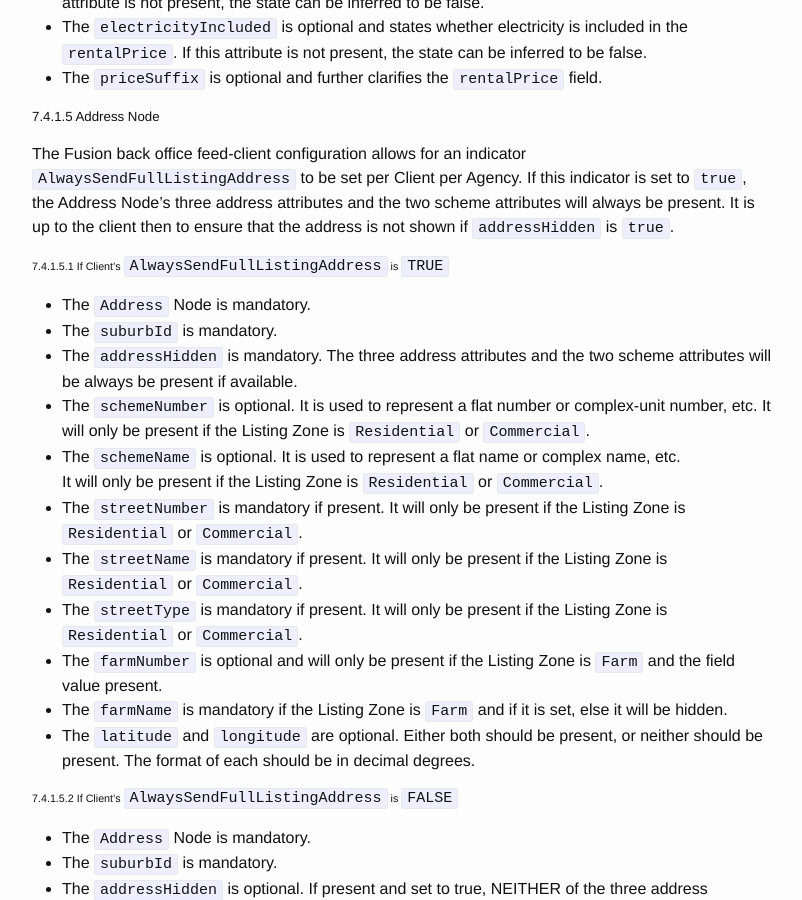
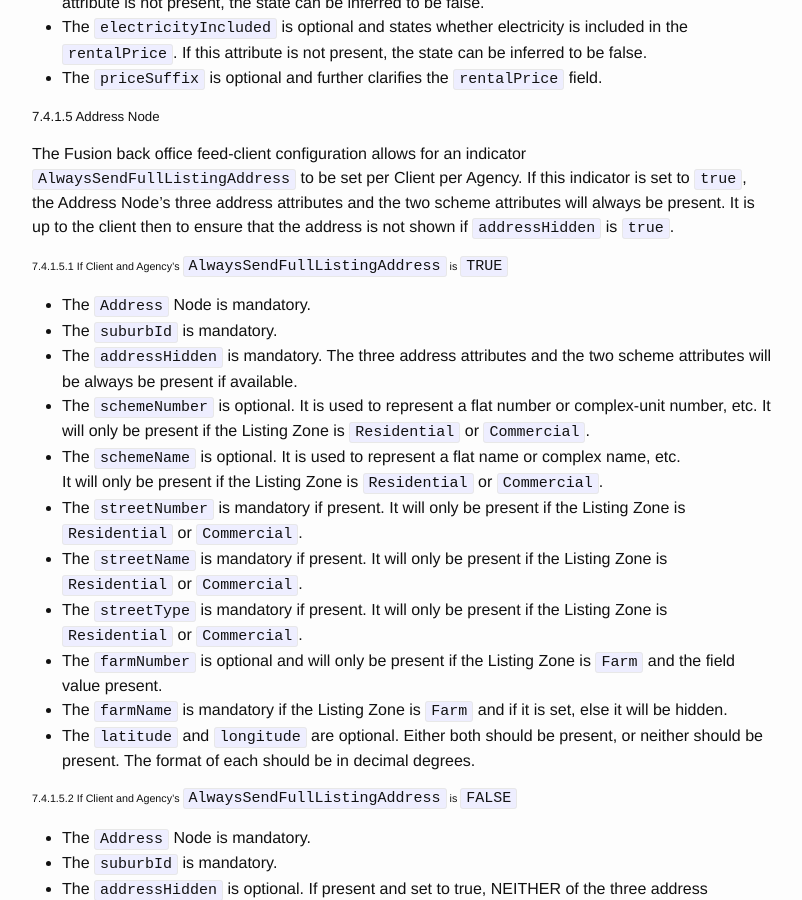
Before and after one commit to EdgeCaseZA/FeedStoreAPI, a Jekyll site: the page built from documentation.md, in a window 1280 px wide and 900 px high, scrolled down 30554 px. Shown: the whole window, without its empty margins (238-1040 px from the left). Built offline with Jekyll 4.4.1, drawn with Linux system fonts in a browser that asks for light colours.

Commit message:
Updated definition of AlwaysShowAddress flag

```diff
--- a/documentation.md
+++ b/documentation.md
@@ -1493,7 +1493,7 @@ The Fusion back office feed-client configuration allows for an indicator `Always
 If this indicator is set to `true`, the Address Node's three address attributes and the two scheme attributes will always be present.
 It is up to the client then to ensure that the address is not shown if `addressHidden` is `true`.
 
-###### 7.4.1.5.1 If Client's `AlwaysSendFullListingAddress` is `TRUE`
+###### 7.4.1.5.1 If Client and Agency's `AlwaysSendFullListingAddress` is `TRUE`
 
 - The `Address` Node is mandatory.
 - The `suburbId` is mandatory.
@@ -1518,7 +1518,7 @@ It is up to the client then to ensure that the address is not shown if `addressH
 - The `latitude` and `longitude` are optional. Either both should be present,
   or neither should be present.  The format of each should be in decimal degrees.
 
-###### 7.4.1.5.2 If Client's `AlwaysSendFullListingAddress` is `FALSE`
+###### 7.4.1.5.2 If Client and Agency's `AlwaysSendFullListingAddress` is `FALSE`
 
 - The `Address` Node is mandatory.
 - The `suburbId` is mandatory.
```
